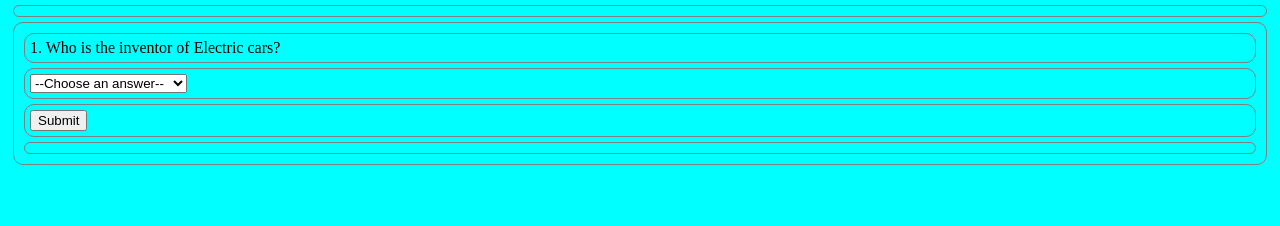
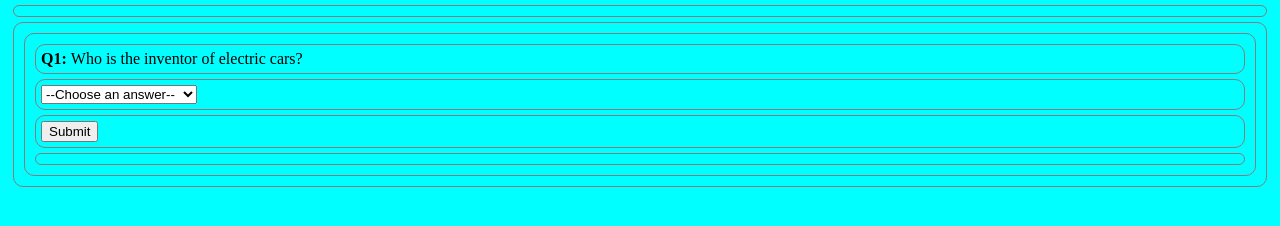
Before and after one commit to darius-chacko-jones/car-website, a plain HTML site: page index.html in a window 1280 px wide. Shown: the part 102-328 px from the top of the page. Drawn offline with Linux system fonts and the light colour scheme.

Commit message:
refactor method to create question htmls

```diff
--- a/index.html
+++ b/index.html
@@ -20,25 +20,9 @@
   	</div>
 
   <div id='log-area'></div>
-	<div>
-		<div>
-			1. Who is the inventor of Electric cars?
-		</div>
-	<div>
-		<select id="q1-dropdown">
-			<option value="0">--Choose an answer--</option>
-			<option value="1">Elon Musk</option>
-			<option value="2">Robert Anderson</option>
-			<option value="3">Franz Von Holzhausen</option>
-			<option value="4">Darius Chacko Jones</option>
-		</select>
-	</div>
-   	<div>
-		<button id="q1-submit">Submit</button>
-	</div>
-	<div id="q1-response"></div>
 
-  </div>
+  <div id='questions'></div>
+
 
 
 
--- a/index.js
+++ b/index.js
@@ -1,6 +1,28 @@
 $(document).ready(function() {
 
-    function showQuestion(submit,dropdown,response,correctAnswer) {
+
+    function createQuestion(parentDiv,questionNumber,questionText,answerOptionsArray,correctAnswer) {
+
+        var qid = "q"+questionNumber;
+        $("#"+parentDiv).append("<div id='q"+questionNumber+"'></div>")
+        $("#"+qid).html("<div><strong>Q"+questionNumber+": </strong>"+questionText+"</div>");
+        var questionDropdownHtml = "<div><select id='"+qid+"-dropdown'><option value='0'>--Choose an answer--</option>";
+        for (var i=1;i<=answerOptionsArray.length;i++) {
+            var value=answerOptionsArray[i-1];
+            questionDropdownHtml += "<option value='"+i+"'>"+value+"</option>";
+        }
+        questionDropdownHtml += "</select></div>";
+        $("#"+qid).append(questionDropdownHtml);
+        $("#"+qid).append("<div><button id='"+qid+"-submit'>Submit</button></div>");
+        $("#"+qid).append("<div id='"+qid+"-response'></div>");
+
+        evaluateQuestion(qid+"-submit",qid+"-dropdown",qid+"-response",correctAnswer);
+
+
+
+    }
+
+    function evaluateQuestion(submit,dropdown,response,correctAnswer) {
         $("#"+submit).click(function(){
             var index = $("#" + dropdown).val();
             var value = $("#" + dropdown).children("option:selected").html();
@@ -14,5 +36,8 @@ $(document).ready(function() {
         });
     }
 
-    showQuestion("q1-submit","q1-dropdown","q1-response",2);
+
+
+    createQuestion("questions","1","Who is the inventor of electric cars?",["Elon Musk","Robert Anderson","Franz von Holzhausen","Darius Chacko Jones"],2);
+
 });
```
